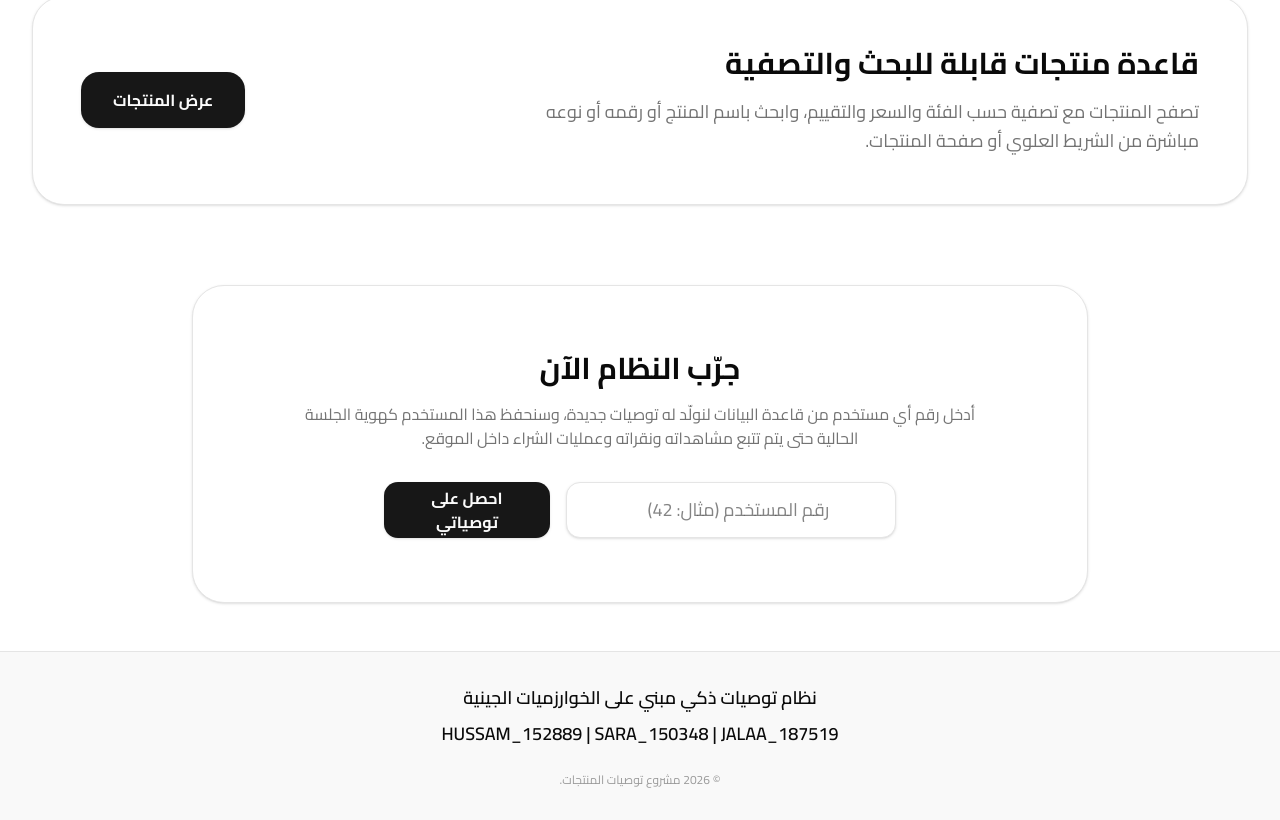
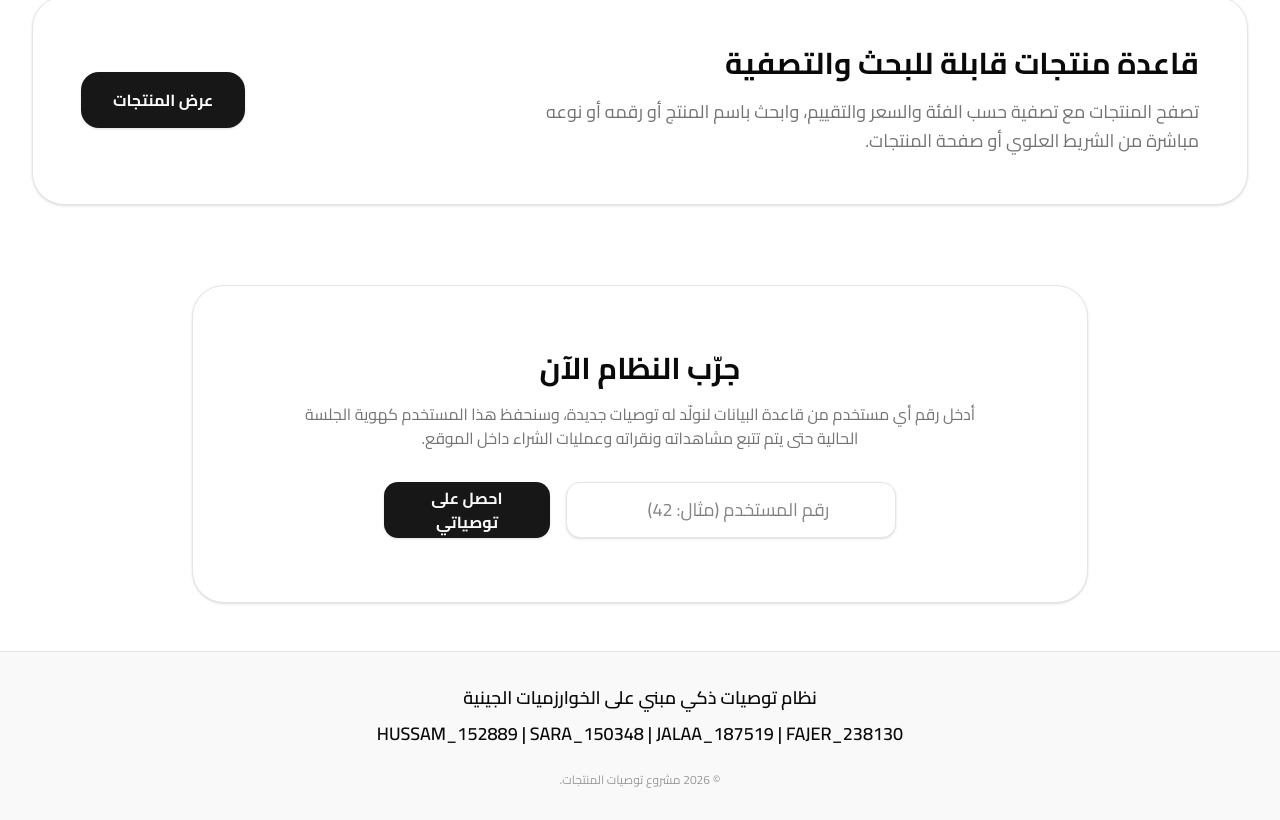
Before and after one commit to HussamZG/A-Recommendation-System-Project-Using-Genetic-Algorithms, a Next.js app: page / in a window 1280 px wide. Shown: the part 1340-2160 px from the top of the page. Built offline with nearby package versions, Linux system fonts and the light colour scheme; no server answers; the database is empty.

Commit message:
footer edit

```diff
--- a/components/Footer.tsx
+++ b/components/Footer.tsx
@@ -3,7 +3,7 @@ export default function Footer() {
     <footer className="mt-auto border-t bg-muted/60 py-8 text-center text-muted-foreground">
       <div className="mx-auto flex max-w-7xl flex-col items-center justify-center gap-2 px-4">
         <p className="text-lg font-semibold text-foreground">نظام توصيات ذكي مبني على الخوارزميات الجينية</p>
-        <p className="text-lg font-semibold text-foreground">HUSSAM_152889 | SARA_150348 | JALAA_187519 </p>
+        <p className="text-lg font-semibold text-foreground">HUSSAM_152889 | SARA_150348 | JALAA_187519 | FAJER_238130 </p>
         <p className="mt-4 text-xs opacity-70">&copy; {new Date().getFullYear()} مشروع توصيات المنتجات.</p>
       </div>
     </footer>
```
